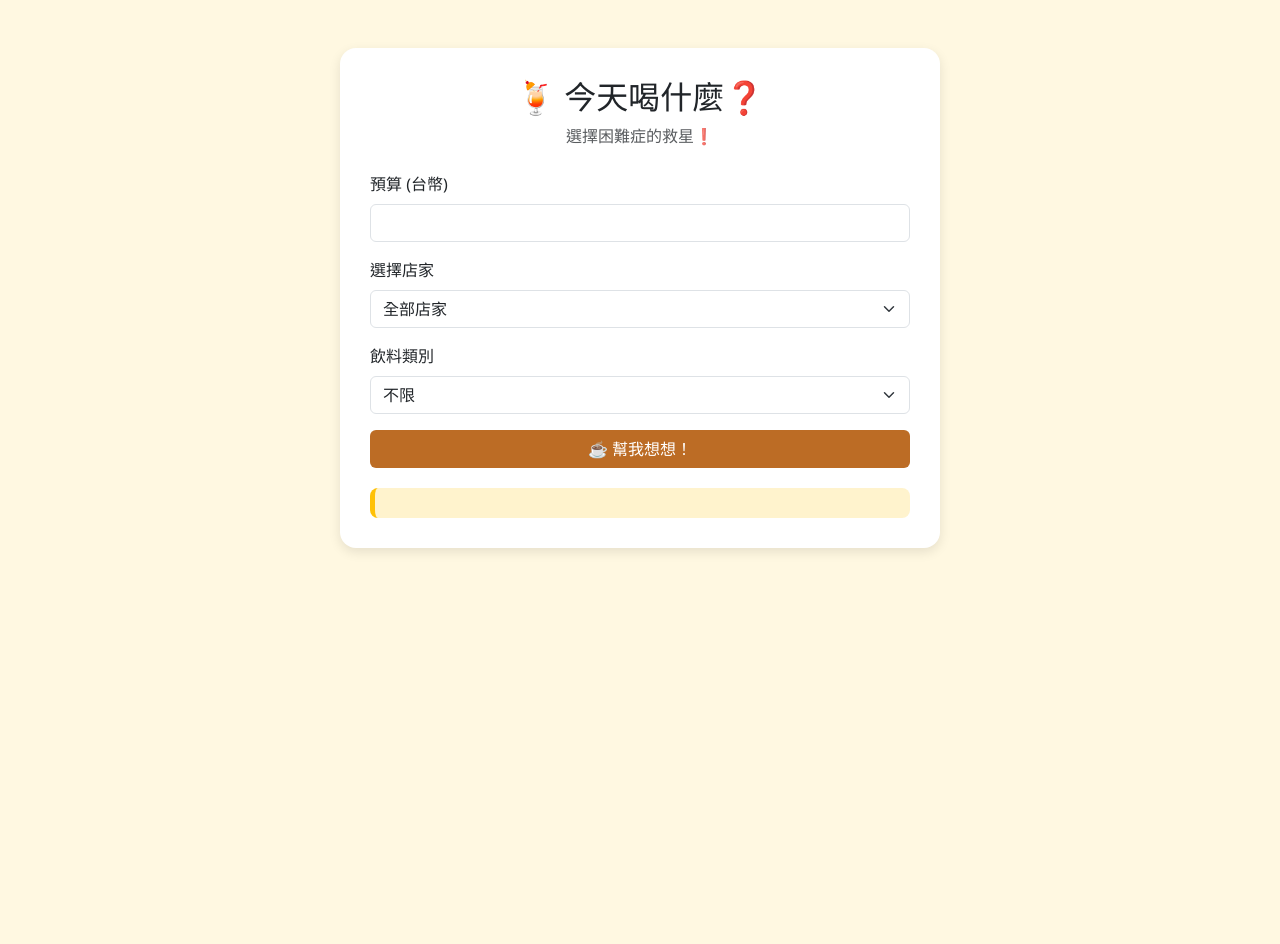
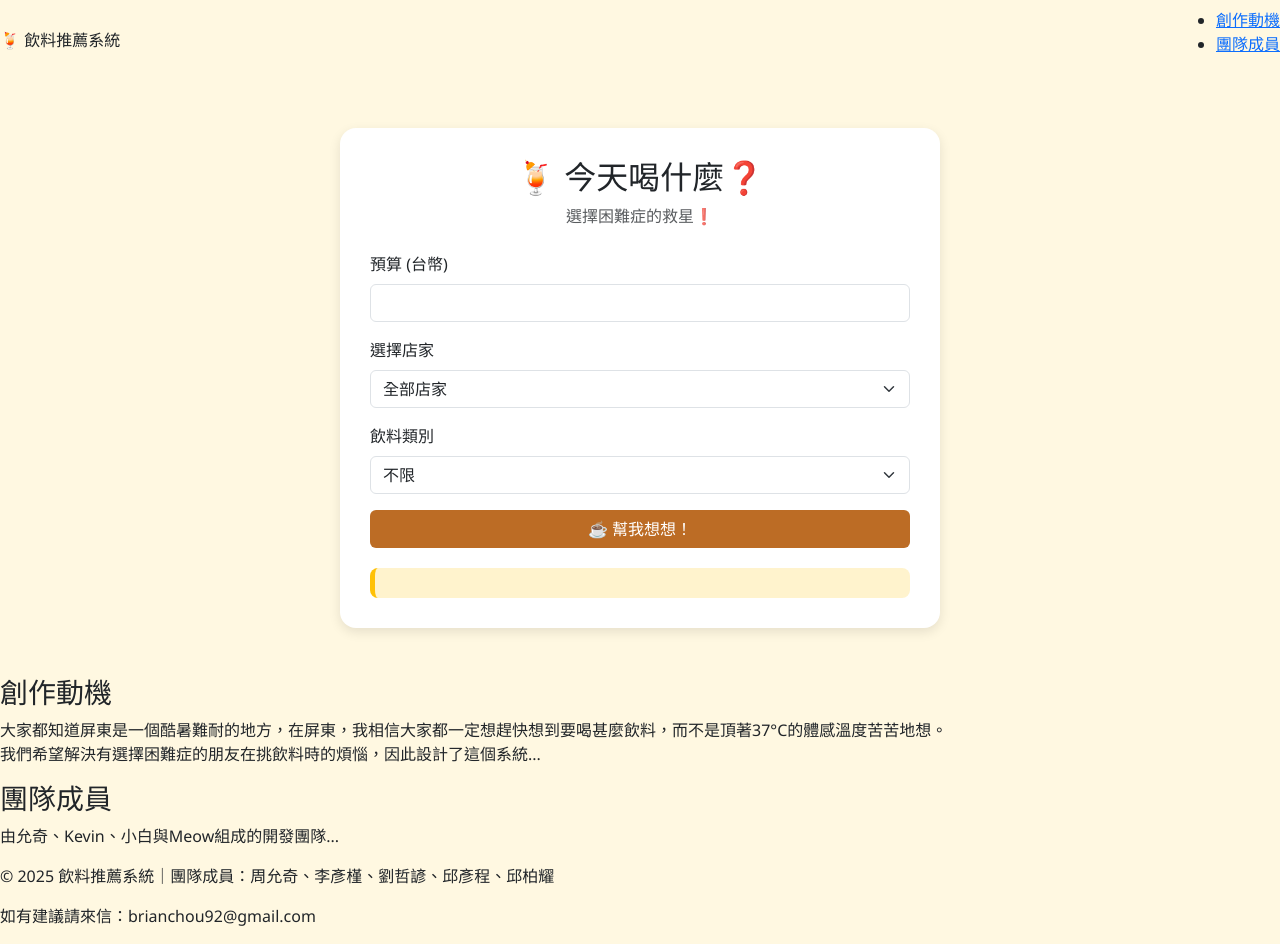
Before and after one commit to BrianThePropeller1037/DrinkSelector, a Flask app: page / in a window 1280 px wide. Before the commit the page ends 552 px from the top, so only its background shows below. Run offline with Flask 3, Linux system fonts and the light colour scheme.

Commit message:
Update index.html

```diff
--- a/templates/index.html
+++ b/templates/index.html
@@ -34,6 +34,15 @@
   </style>
 </head>
 <body>
+  <header class="main-header">
+  <nav class="navbar">
+    <div class="navbar-title">🍹 飲料推薦系統</div>
+    <ul class="navbar-menu">
+      <li><a href="#motive">創作動機</a></li>
+      <li><a href="#team">團隊成員</a></li>
+    </ul>
+  </nav>
+</header>
   <div class="container my-5">
     <div class="drink-card mx-auto" style="max-width: 600px">
       <h2 class="text-center mb-2 heading-orange">🍹 今天喝什麼❓</h2>
@@ -93,5 +102,18 @@
     }
   };
 </script>
+<section id="motive">
+  <h3>創作動機</h3>
+  <p>大家都知道屏東是一個酷暑難耐的地方，在屏東，我相信大家都一定想趕快想到要喝甚麼飲料，而不是頂著37°C的體感溫度苦苦地想。<br>我們希望解決有選擇困難症的朋友在挑飲料時的煩惱，因此設計了這個系統...</p>
+</section>
 
+<section id="team">
+  <h3>團隊成員</h3>
+  <p>由允奇、Kevin、小白與Meow組成的開發團隊...</p>
+</section>
+
+<footer class="site-footer">
+  <p>© 2025 飲料推薦系統｜團隊成員：周允奇、李彥槿、劉哲諺、邱彥程、邱柏耀</p>
+  <p>如有建議請來信：brianchou92@gmail.com</p>
+</footer>
 </body>
```
